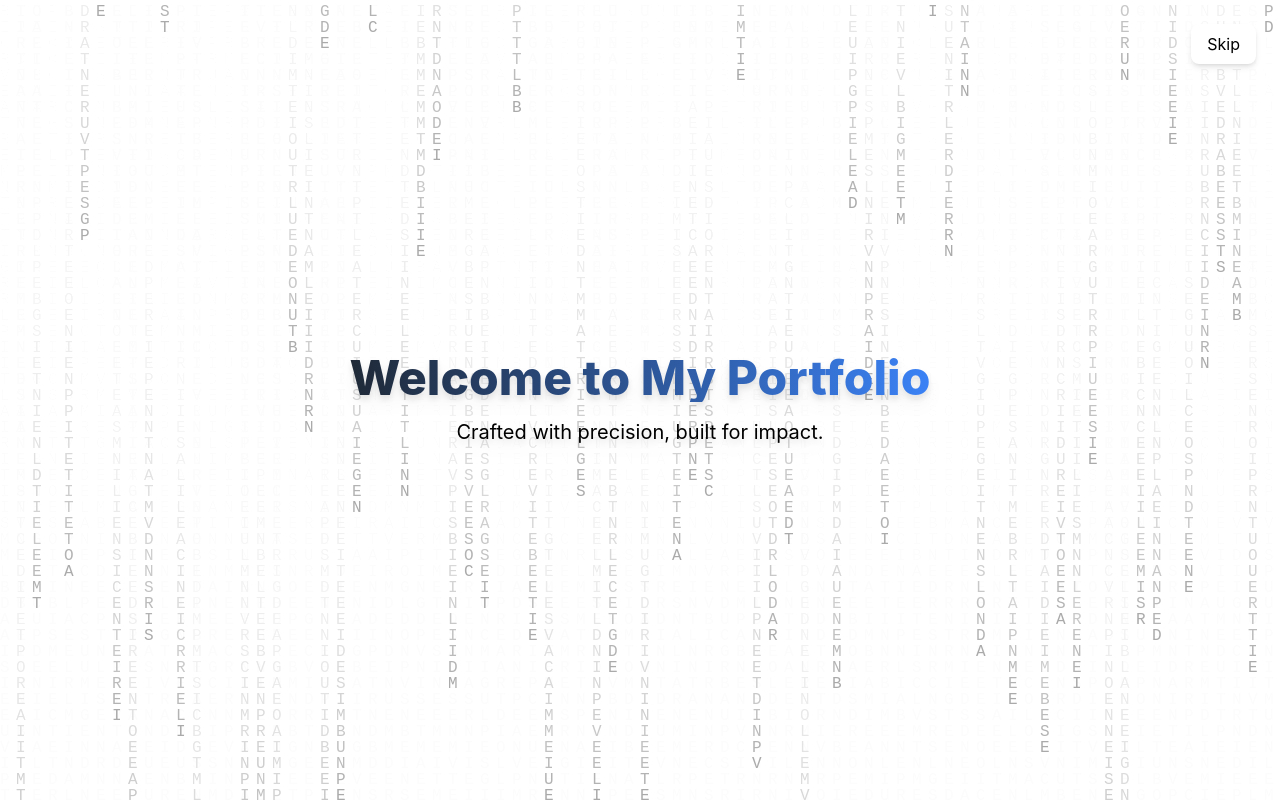
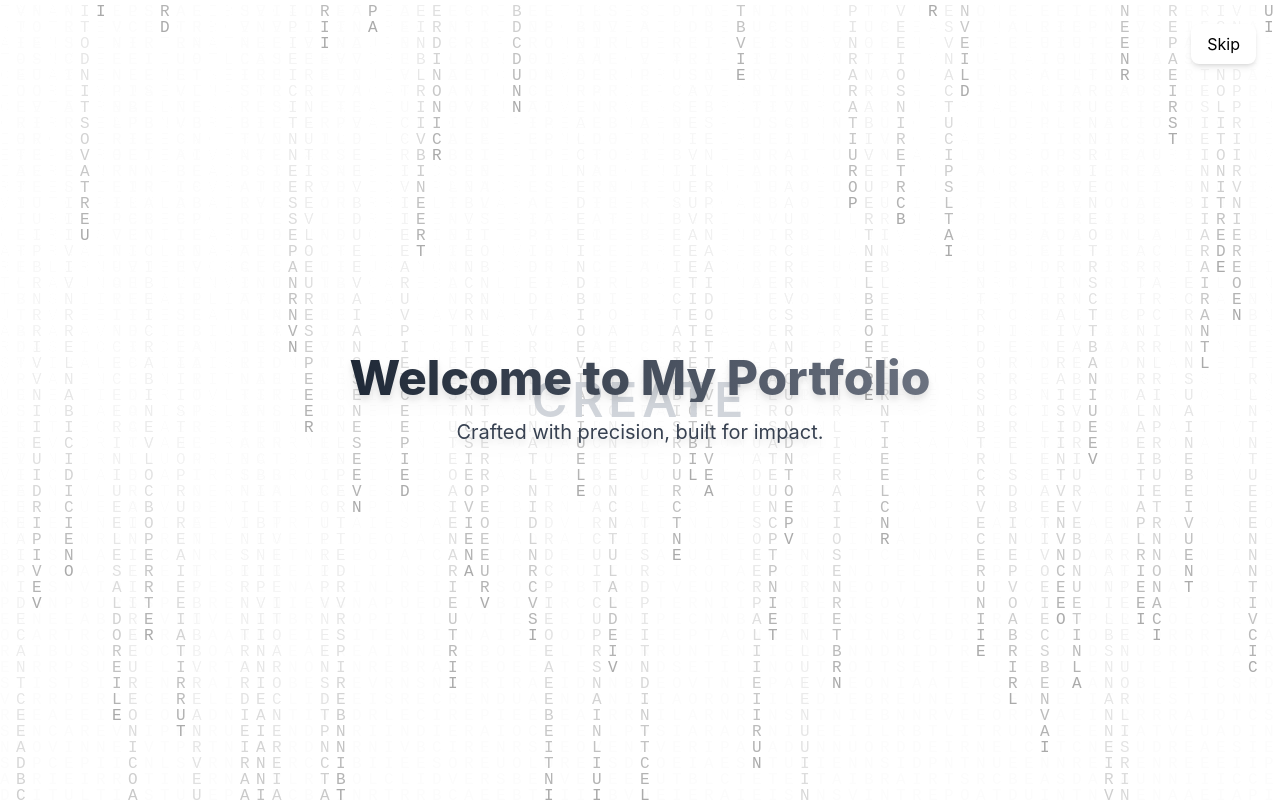
Before and after one commit to MrSpecks/MrSpecks-, a Next.js app in the folder portfolio/: page /LandingPage in a window 1280 px wide. Built offline with nearby package versions, Linux system fonts and the light colour scheme.

Commit message:
Added word rain

```diff
--- a/portfolio/components/MatrixRain.tsx
+++ b/portfolio/components/MatrixRain.tsx
@@ -15,7 +15,7 @@ const MatrixRain: React.FC = () => {
     canvas.width = width;
     canvas.height = height;
 
-    const letters = "INNOVATECREATEINSPIREREBUILDDESIGNIMPLEMENT";
+    const letters = "INNOVATECREATEINSPIREREBUILD";
     const fontSize = 16;
     const columns = Math.floor(width / fontSize);
     const drops = Array(columns).fill(1);
--- /dev/null
+++ b/portfolio/components/MatrixWordRain.tsx
@@ -0,0 +1,34 @@
+import React, { useEffect, useState } from "react";
+import { motion, AnimatePresence } from "framer-motion";
+
+const words = ["INNOVATE", "CREATE", "INSPIRE", "BUILD"];
+
+const MatrixWordRain: React.FC = () => {
+  const [currentWordIndex, setCurrentWordIndex] = useState(0);
+
+  useEffect(() => {
+    const interval = setInterval(() => {
+      setCurrentWordIndex((prev) => (prev + 1) % words.length);
+    }, 3000); // 3 seconds per word
+    return () => clearInterval(interval);
+  }, []);
+
+  return (
+    <div className="absolute w-full h-full flex items-center justify-center pointer-events-none select-none z-0">
+      <AnimatePresence mode="wait">
+        <motion.h2
+          key={words[currentWordIndex]}
+          initial={{ opacity: 0, y: -20 }}
+          animate={{ opacity: 1, y: 0 }}
+          exit={{ opacity: 0, y: 20 }}
+          transition={{ duration: 0.6 }}
+          className="text-gray-300 text-5xl font-semibold tracking-widest"
+        >
+          {words[currentWordIndex]}
+        </motion.h2>
+      </AnimatePresence>
+    </div>
+  );
+};
+
+export default MatrixWordRain;
--- a/portfolio/pages/LandingPage.tsx
+++ b/portfolio/pages/LandingPage.tsx
@@ -1,5 +1,6 @@
 import React, { useCallback, useState } from "react";
-import MatrixRain from "@/components/MatrixRain"; // Assuming you have a MatrixRain component
+import MatrixRain from "@/components/MatrixRain";
+import MatrixWordRain from "@/components/MatrixWordRain";
 
 type LandingPageProps = {
     onSkip: () => void;
@@ -23,13 +24,15 @@ const LandingPage: React.FC<LandingPageProps> = ({ onSkip }) => {
                 }`}
         >
             <MatrixRain />
+            <div className="absolute inset-0 z-5 pointer-events-none noise-overlay" />
+            <MatrixWordRain />
             {/* Foreground Content */}
             <div className="relative z-10 text-center px-4">
                 <h1 className="text-4xl md:text-5xl font-extrabold bg-gradient-to-r
-                from-gray-800 to-blue-500 bg-clip-text text-transparent drop-shadow-lg">
+                from-gray-800 to-gray-500 bg-clip-text text-transparent drop-shadow-lg">
                     Welcome to My Portfolio
                 </h1>
-                <p className="text-black mt-4 text-lg md:text-xl drop-shadow-lg">
+                <p className="text-gray-700 mt-4 text-lg md:text-xl drop-shadow-lg">
                     Crafted with precision, built for impact.
                 </p>
             </div>
```
